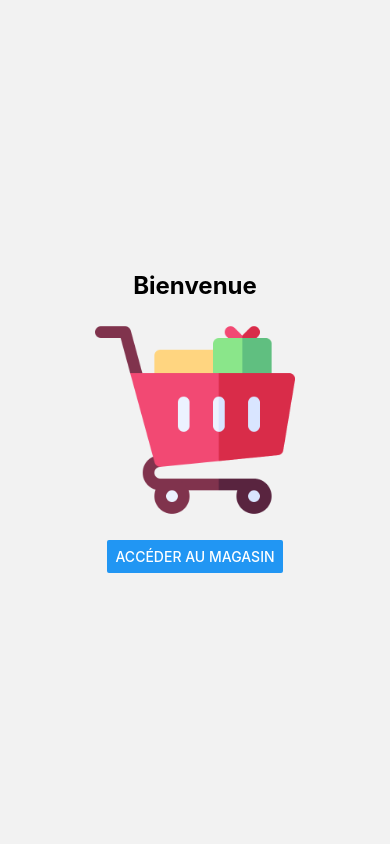
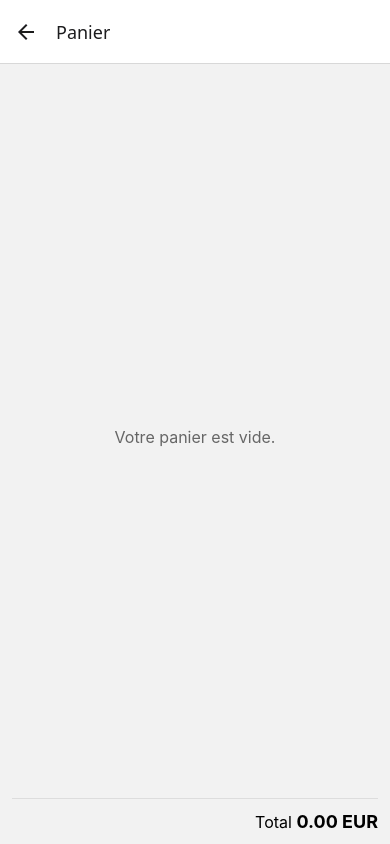
Before and after one commit to HYanniick/2026-03-23-FRNCV1, a React Native app: screen /cart in a window 390 px wide. Built offline with nearby package versions, Linux system fonts and the light colour scheme; data requests are answered from the project's data file.

Commit message:
init BarCode

```diff
--- a/db.json
+++ b/db.json
@@ -38,7 +38,8 @@
       "prix": 2.75,
       "stock": 50,
       "imageUrl": "https://images.unsplash.com/photo-1580910051074-3eb694886505?auto=format&fit=crop&w=800&q=80",
-      "thumbnailUrl": "https://images.unsplash.com/photo-1580910051074-3eb694886505?auto=format&fit=crop&w=128&q=80"
+      "thumbnailUrl": "https://images.unsplash.com/photo-1580910051074-3eb694886505?auto=format&fit=crop&w=128&q=80",
+      "barCode": "5035139218199"
     },
     {
       "id": 1,
@@ -48,7 +49,8 @@
       "prix": 2.6,
       "stock": 45,
       "imageUrl": "https://images.unsplash.com/photo-1622484212850-eb596d769edc?auto=format&fit=crop&w=800&q=80",
-      "thumbnailUrl": "https://images.unsplash.com/photo-1622484212850-eb596d769edc?auto=format&fit=crop&w=128&q=80"
+      "thumbnailUrl": "https://images.unsplash.com/photo-1622484212850-eb596d769edc?auto=format&fit=crop&w=128&q=80",
+      "barCode": "7613034626844"
     },
     {
       "id": 2,
@@ -58,7 +60,9 @@
       "prix": 1.2,
       "stock": 100,
       "imageUrl": "https://images.unsplash.com/photo-1564415315949-7a0c4c73e2a4?auto=format&fit=crop&w=800&q=80",
-      "thumbnailUrl": "https://images.unsplash.com/photo-1564415315949-7a0c4c73e2a4?auto=format&fit=crop&w=128&q=80"
+      "thumbnailUrl": "https://images.unsplash.com/photo-1564415315949-7a0c4c73e2a4?auto=format&fit=crop&w=128&q=80",
+      "barCode": "692789720390"
+
     },
     {
       "id": 3,
--- /dev/null
+++ b/src/components/ui/Cart/Cart.connected.tsx
@@ -0,0 +1,28 @@
+import React from 'react';
+import { useDispatch, useSelector } from 'react-redux';
+import CartUnconnected from './Cart';
+import type { IProduct } from '../../../interfaces/IProducts';
+import { addProduct, removeProduct } from '../../../store/cartSlice';
+import type { AppDispatch, RootState } from '../../../store/store';
+
+const Cart = () => {
+  const products = useSelector((state: RootState) => state.cart.products);
+  const dispatch = useDispatch<AppDispatch>();
+
+  const handleQuantChange = (product: IProduct, nextQuantity: number) => {
+    const currentQuantity = product.quant ?? 1;
+
+    if (nextQuantity > currentQuantity) {
+      dispatch(addProduct(product));
+      return;
+    }
+
+    if (nextQuantity < currentQuantity) {
+      dispatch(removeProduct(product));
+    }
+  };
+
+  return <CartUnconnected products={products} onQuantChange={handleQuantChange} />;
+};
+
+export default Cart;
--- a/src/components/ui/Cart/Cart.styles.ts
+++ b/src/components/ui/Cart/Cart.styles.ts
@@ -1,16 +1,36 @@
 import { StyleSheet } from "react-native";
 
 export const styles = StyleSheet.create({
-  CartItem: {
-    textAlign:'center',
-    padding:5
+  container: {
+    flex: 1,
+    padding: 12,
   },
-  scroll:{},
-  header:{textAlign:'center',
-    textDecorationStyle:'solid',
-    textDecorationLine:'underline',
-    fontSize:15
+  scroll: {
+    flex: 1,
   },
-  total: {textAlign:'right'},
-  totalValue: {paddingHorizontal:8,fontSize:15,fontWeight:900},
+  scrollContent: {
+    paddingBottom: 12,
+  },
+  emptyContainer: {
+    flex: 1,
+    justifyContent: 'center',
+  },
+  emptyText: {
+    textAlign: 'center',
+    fontSize: 16,
+    color: '#666',
+  },
+  footer: {
+    borderTopColor: '#ddd',
+    borderTopWidth: 1,
+    paddingTop: 12,
+  },
+  total: {
+    textAlign: 'right',
+    fontSize: 16,
+  },
+  totalValue: {
+    fontSize: 18,
+    fontWeight: '700',
+  },
 });
--- a/src/components/ui/Cart/Cart.tsx
+++ b/src/components/ui/Cart/Cart.tsx
@@ -1,5 +1,5 @@
 import { ScrollView, Text, View } from "react-native";
-import React, { useEffect, useState } from "react";
+import React from "react";
 import { IProduct } from "../../../interfaces/IProducts";
 import CartItem from "./CartItem/CartItem";
 import { styles } from "./Cart.styles";
@@ -10,25 +10,28 @@ type Props = {
 };
 
 const Cart = ({ products , onQuantChange}: Props) => {
-  const [total, setTotal] = useState(0.0);
-  useEffect(()=>{
-    let total=0
-    for (const element of products) {
-        total+=element.prix*(undefined!==element.quant?element.quant:1)
-    }
-    setTotal(total)
-  },[products])
+  const total = products.reduce((currentTotal, product) => {
+    return currentTotal + product.prix * (product.quant ?? 1);
+  }, 0);
+
   return (
-    <View>
-      <Text style={styles.header}>Cart</Text>
-      <ScrollView style={styles.scroll}>
+    <View style={styles.container}>
+      {products.length === 0 ? (
+        <View style={styles.emptyContainer}>
+          <Text style={styles.emptyText}>Votre panier est vide.</Text>
+        </View>
+      ) : (
+        <ScrollView style={styles.scroll} contentContainerStyle={styles.scrollContent}>
           {products.map((p, i) => (
             <CartItem product={p} key={i} onQuantChange={onQuantChange} />
           ))}
         </ScrollView>
+      )}
+      <View style={styles.footer}>
         <Text style={styles.total}>
-        Total<Text style={styles.totalValue}>{total.toFixed(2)}</Text>
+          Total <Text style={styles.totalValue}>{total.toFixed(2)} EUR</Text>
         </Text>
+      </View>
     </View>
   );
 };
--- a/src/components/ui/Cart/CartItem/CartItem.tsx
+++ b/src/components/ui/Cart/CartItem/CartItem.tsx
@@ -16,8 +16,8 @@ const CartItem = ({ product, onQuantChange }: Props) => {
       <View style={styles.centralText}>
         <Text style={styles.titre}>{product.titre}</Text>
         <Text style={styles.center}>
-          Prix:{product.prix.toFixed(2)} X{" "}
-          {undefined !== product.quant ? product.quant.toFixed(2) : "1.00"}
+   	          Prix:{product.prix.toFixed(2)} X{" "}
+	          {product.quant ?? 1}
         </Text>
       </View>
       <View style={styles.buttons}>
@@ -31,9 +31,9 @@ const CartItem = ({ product, onQuantChange }: Props) => {
       </View>
       <View style={styles.total}>
         <Text style={styles.totalValue}>
-          {(
+	          {(
             Number(product.prix.toFixed(2)) *
-            Number(undefined !== product.quant ? product.quant.toFixed(2) : 1)
+            Number(product.quant ?? 1)
           ).toFixed(2)}
         </Text>
       </View>
--- a/src/components/ui/CartIcon/CartIcon.connected.tsx
+++ b/src/components/ui/CartIcon/CartIcon.connected.tsx
@@ -1,10 +1,14 @@
 import React from 'react'
 import CiUnconnected from './CartIcon'
+import { useNavigation } from '@react-navigation/native'
 import { useSelector } from 'react-redux'
+import type { NativeStackNavigationProp } from '@react-navigation/native-stack'
+import type { RootStackParamList } from '../../../navigation/types'
 import { RootState } from '../../../store/store'
 type Props = {}
 
 const CartIcon:React.FC<Props> = (props) => {
+    const nav = useNavigation<NativeStackNavigationProp<RootStackParamList>>()
     const cartProducts=useSelector((s:RootState)=>s.cart.products)
     const calculateQuant=()=>{
         let total=0
@@ -15,7 +19,7 @@ const CartIcon:React.FC<Props> = (props) => {
         return total
     }
   return (
-    <CiUnconnected quantity={calculateQuant()}/>
+    <CiUnconnected quantity={calculateQuant()} onPress={() => nav.navigate('cart')}/>
     // <CiUnconnected quantity={cartProducts.length}/>
   )
 }
--- a/src/components/ui/CartIcon/CartIcon.tsx
+++ b/src/components/ui/CartIcon/CartIcon.tsx
@@ -4,12 +4,11 @@ import { style } from './CartIcon.styles';
 
 interface ICartIconProps {
   quantity: number;
+  onPress?: () => void;
 }
-const CartIcon = ({quantity}: ICartIconProps) => {
+const CartIcon = ({quantity, onPress}: ICartIconProps) => {
   return (
-    <TouchableOpacity onPress={()=>{
-
-      }}>
+    <TouchableOpacity onPress={onPress}>
       <Image
         source={require('../../../../assets/trolley.png')}
         style={style.icon}
--- a/src/interfaces/IProducts.ts
+++ b/src/interfaces/IProducts.ts
@@ -7,6 +7,7 @@ export interface IProduct{
     stock?:number
     prix:number
     quant?:number
+    barCode?:string
 }
 export const emptyProduct:IProduct={
     titre:'',
--- a/src/navigation/navigation.tsx
+++ b/src/navigation/navigation.tsx
@@ -1,8 +1,10 @@
 import React from "react";
 import { createNativeStackNavigator } from "@react-navigation/native-stack";
+import Cart from "../screens/Cart";
 import Home from "../screens/Home";
 import Store from "../screens/Store";
 import type { RootStackParamList } from "./types";
+import CartIcon from "../components/ui/CartIcon/CartIcon.connected";
 
 const Stack = createNativeStackNavigator<RootStackParamList>();
 
@@ -12,7 +14,13 @@ const Navigation = () => {
       <Stack.Screen name="home" component={Home} options={{
         headerShown: false
       }}/>
-      <Stack.Screen name="store" component={Store} />
+      <Stack.Screen name="store" component={Store} options={{
+        headerRight: () => <CartIcon />,
+        headerTitleStyle: { fontWeight: "bold", fontSize: 24, color: "blue", fontFamily: "Oswald, lato" },
+        headerTitleAlign: "center",
+        title: "Boutique"
+      }} />
+      <Stack.Screen name="cart" component={Cart} options={{ title: "Panier" }} />
     </Stack.Navigator>
   );
 }
--- a/src/navigation/types.ts
+++ b/src/navigation/types.ts
@@ -1,6 +1,7 @@
 export type RootStackParamList = {
   home: undefined;
   store: undefined;
+  cart: undefined;
 };
 
 declare global {
--- /dev/null
+++ b/src/screens/Cart.tsx
@@ -0,0 +1,13 @@
+import React from 'react';
+import { View } from 'react-native';
+import Cart from '../components/ui/Cart/Cart.connected';
+
+const CartScreen = () => {
+  return (
+    <View style={{ flex: 1 }}>
+      <Cart />
+    </View>
+  );
+};
+
+export default CartScreen;
--- a/src/screens/Store.tsx
+++ b/src/screens/Store.tsx
@@ -8,7 +8,6 @@ type Props = {};
 const Store = (props: Props) => {
   return (
     <View style={{ flex: 1 }}>
-      <Banner />
       <ProductsSearcher />
       <ScrollView>
         <ProductsListViewer />
```
Lines whose indentation alone changed are shown as unchanged.
